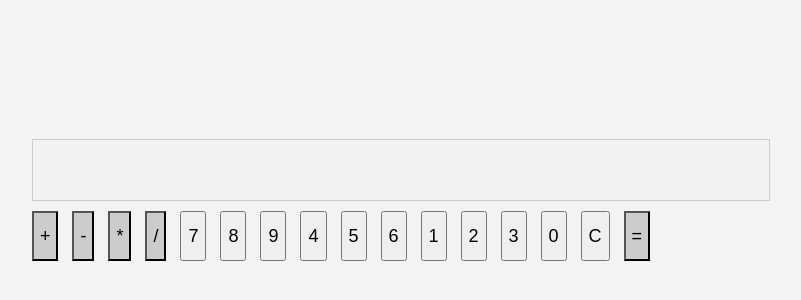
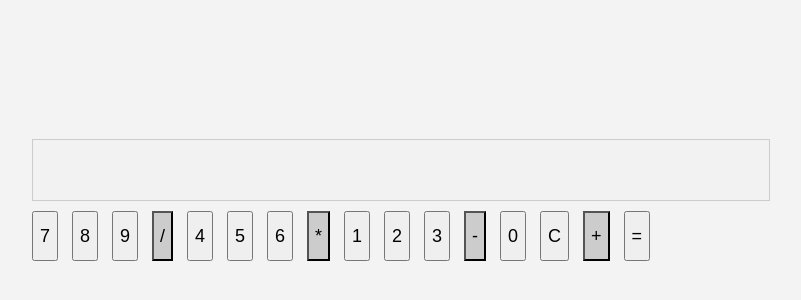
Before and after one commit to laeyoung23/test113355, a plain HTML site: page index.html in a window 1280 px wide. Shown: the part 208-508 px from the top of the page, without its empty margins (239-1040 px from the left). Drawn offline with Linux system fonts and the light colour scheme.

Commit message:
Update index.html

```diff
--- a/index.html
+++ b/index.html
@@ -8,22 +8,22 @@
     <div id="calculator">
         <input type="text" id="display" disabled>
         <div id="buttons">
+            <button class="digit" value="7">7</button>
+            <button class="digit" value="8">8</button>
+            <button class="digit" value="9">9</button>
+            <button class="operator" value="/">/</button>
+            <button class="digit" value="4">4</button>
+            <button class="digit" value="5">5</button>
+            <button class="digit" value="6">6</button>
+            <button class="operator" value="*">*</button>
+            <button class="digit" value="1">1</button>
+            <button class="digit" value="2">2</button>
+            <button class="digit" value="3">3</button>
+            <button class="operator" value="-">-</button>
+            <button class="digit" value="0">0</button>
+            <button id="clear">C</button>
             <button class="operator" value="+">+</button>
-            <button class="operator" value="-">-</button>
-            <button class="operator" value="*">*</button>
-            <button class="operator" value="/">/</button>
-            <button value="7">7</button>
-            <button value="8">8</button>
-            <button value="9">9</button>
-            <button value="4">4</button>
-            <button value="5">5</button>
-            <button value="6">6</button>
-            <button value="1">1</button>
-            <button value="2">2</button>
-            <button value="3">3</button>
-            <button value="0">0</button>
-            <button id="clear">C</button>
-            <button id="equals" class="operator" value="=">=</button>
+            <button id="equals" value="=">=</button>
         </div>
     </div>
     <script src="script.js"></script>
```
